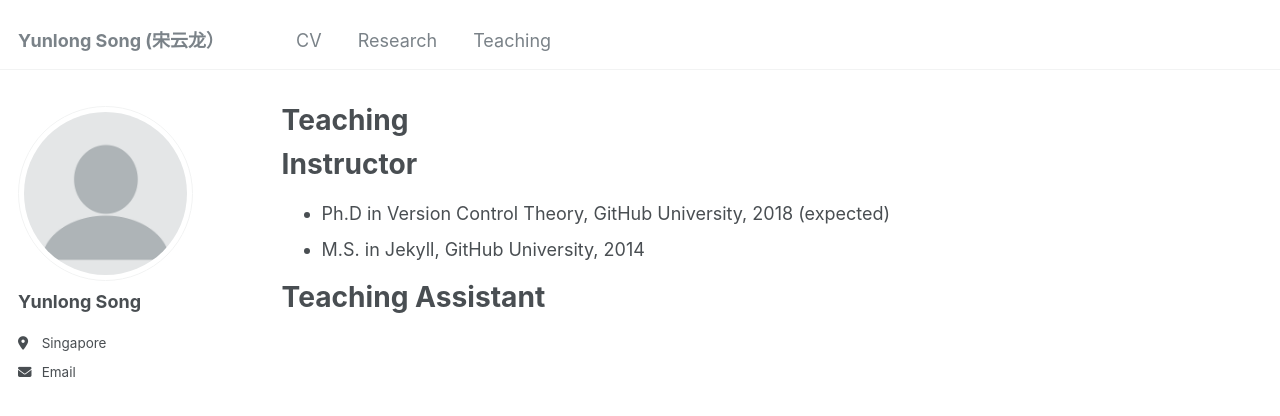
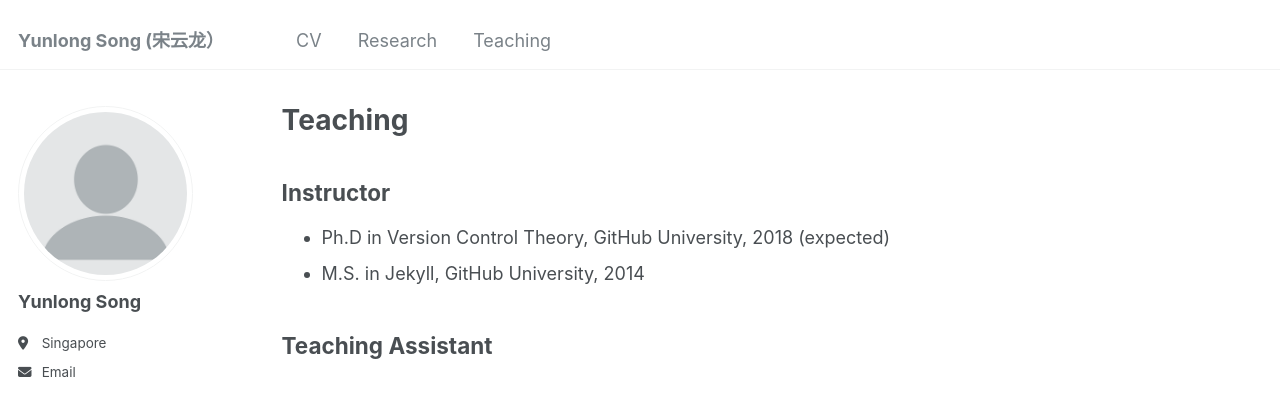
Before and after one commit to yunlong-song/yunlong-song.github.io, a Jekyll site: the page built from _pages/teaching.md, in a window 1280 px wide. Shown: the top 416 px of the page. Built offline with Jekyll 4.4.1, drawn with Linux system fonts in a browser that asks for light colours.

```diff
--- a/_pages/teaching.md
+++ b/_pages/teaching.md
@@ -9,9 +9,9 @@ redirect_from:
 
 {% include base_path %}
 
-# Instructor
+## Instructor
 
 * Ph.D in Version Control Theory, GitHub University, 2018 (expected)
 * M.S. in Jekyll, GitHub University, 2014
 
-# Teaching Assistant
+## Teaching Assistant
```
